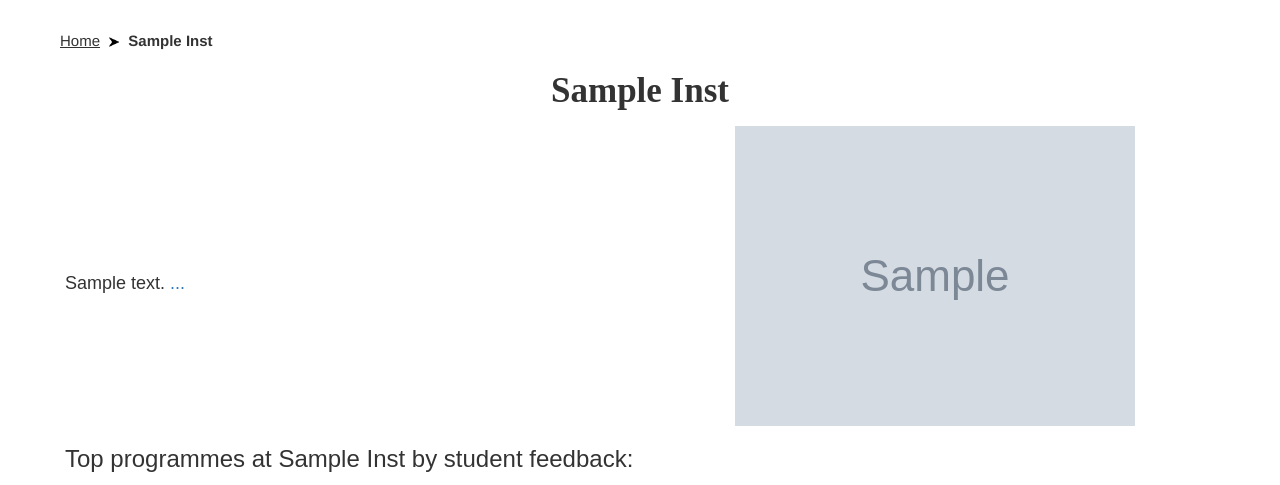
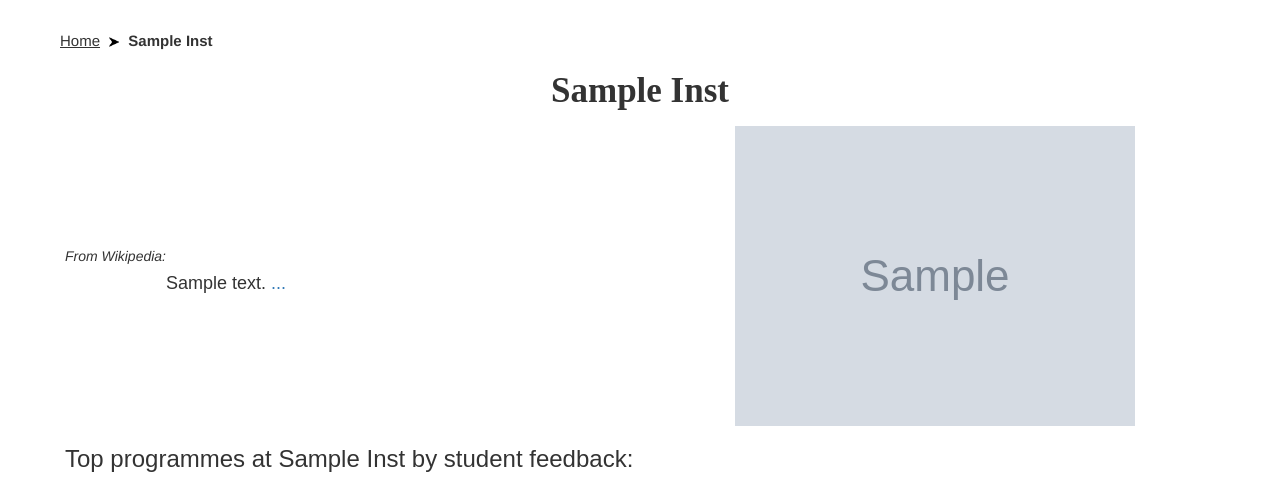
Before and after one commit to Jim-Walk/Software-Development-Assessment, a Flask app: template templates/institution.html in a window 1280 px wide. Shown: the part 60-545 px from the top of the page. Run offline with Flask 2, Linux system fonts and the light colour scheme; the template is opened without the code that fills it: most values are stand-ins (such as "Sample title", 1, 10 or a date in 2020); grey boxes marked "Sample" are stand-in pictures; some libraries are stand-ins or nearby versions.

Commit message:
add wikipedia credit in instution page

```diff
--- a/templates/institution.html
+++ b/templates/institution.html
@@ -21,6 +21,10 @@
             </div>
             <div class="row imageCenterAlign topAlign">  <!-- about and logo -->
               <div class="col-md-6 equal center-block image-center">
+                {%if wiki%}
+                  <p><i>From Wikipedia:</i></p>
+                {%endif%}
+
                 <p style="font-family:sans-serif; font-size: 18px"><br>{{wiki.summary}}<a href={{wiki.url}}> ...</a></p>
                 </initrd.imgv>
               </div>
```
